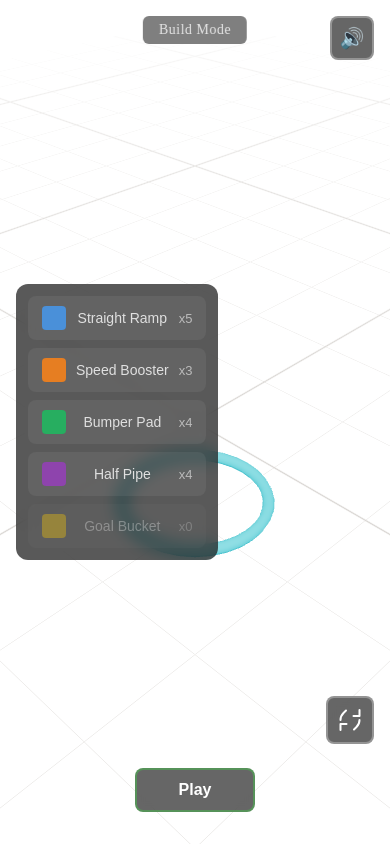
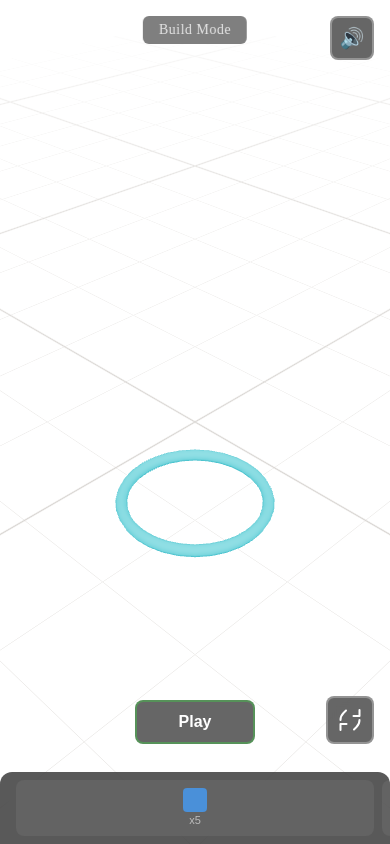
Before and after one commit to mansyar/tumblegrid, a React (Vite) app: page / in a window 390 px wide. Both pictures are taken after a click on the button "Sandbox". Built offline with nearby package versions, Linux system fonts and the light colour scheme.

Commit message:
feat(tracking-010): Phase 4 — Responsive Inventory Panel (bottom drawer)

```diff
--- a/src/main.tsx
+++ b/src/main.tsx
@@ -2,6 +2,7 @@ import { App } from '@/App';
 import { StrictMode } from 'react';
 import { createRoot } from 'react-dom/client';
 import '@/styles/main.css';
+import '@/styles/mobile.css';
 
 const rootElement = document.getElementById('root');
 if (!rootElement) {
--- /dev/null
+++ b/src/styles/mobile.css
@@ -0,0 +1,55 @@
+/* ─── Mobile Responsive Overrides (≤768px) ──────────────────────── */
+
+@media (max-width: 768px) {
+  /* Bottom drawer: inventory panel */
+  .inventory-panel {
+    position: fixed;
+    top: auto;
+    bottom: 0;
+    left: 0;
+    right: 0;
+    transform: none;
+    flex-direction: row;
+    overflow-x: auto;
+    overflow-y: hidden;
+    gap: 8px;
+    padding: 8px 16px;
+    padding-bottom: calc(8px + env(safe-area-inset-bottom, 0px));
+    border-radius: 12px 12px 0 0;
+    scrollbar-width: none;
+    -ms-overflow-style: none;
+  }
+
+  .inventory-panel::-webkit-scrollbar {
+    display: none;
+  }
+
+  /* Compact items: icon + count, no label */
+  .inventory-item {
+    flex-shrink: 0;
+    flex-direction: column;
+    gap: 2px;
+    min-width: 56px;
+    min-height: 56px;
+    padding: 6px;
+    font-size: 12px;
+  }
+
+  .inventory-item-label {
+    display: none;
+  }
+
+  .inventory-item-count {
+    font-size: 11px;
+  }
+
+  /* Rotate button: avoid inventory overlap */
+  .rotate-button {
+    bottom: 100px;
+  }
+
+  /* Mode toggle: move above inventory */
+  .mode-toggle {
+    bottom: 100px;
+  }
+}
```
Also changed, not shown: 1 other file (tests, documents, lock files or other folders).
